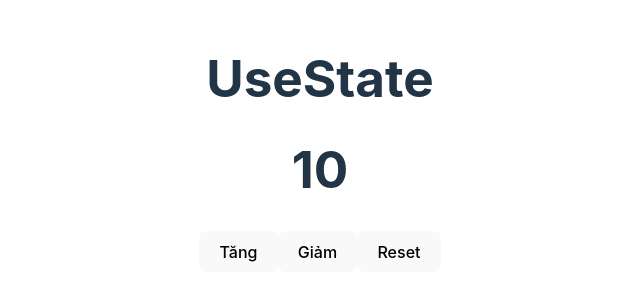
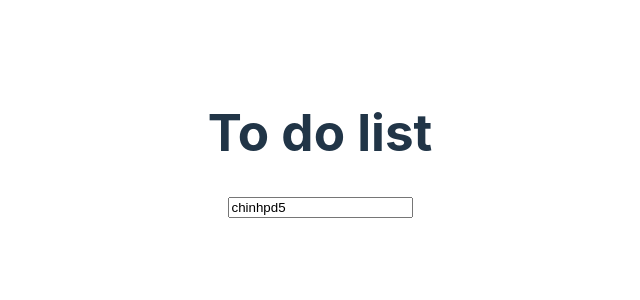
Before and after one commit to chinhpd5/WEB502_SP25, a React (Vite) app in the folder wd19321/: page / in a window 1280 px wide. Shown: the part 256-556 px from the top of the page, without its empty margins (320-960 px from the left). Built offline with nearby package versions, Linux system fonts and the light colour scheme.

Commit message:
two way binding

```diff
--- a/wd19321/src/App.tsx
+++ b/wd19321/src/App.tsx
@@ -1,13 +1,15 @@
 import "./App.css";
 // import MyComponent from "./components/MyComponent";
-import MyUseState from "./components/MyUseState";
+// import MyUseState from "./components/MyUseState";
+import ToDoList from "./components/ToDoList";
 
 function App() {
 
   return (
     <>
       {/* <MyComponent/> */}
-      <MyUseState/>
+      {/* <MyUseState/> */}
+      <ToDoList/>
     </>
   );
 }
--- a/wd19321/src/components/MyUseState.tsx
+++ b/wd19321/src/components/MyUseState.tsx
@@ -8,12 +8,12 @@ function MyUseState(){
     setCounter((prev: number)=>{
       return prev+1
     })
-    setCounter((prev: number)=>{
-      return prev+1
-    })
-    setCounter((prev: number)=>{
-      return prev+1
-    })
+    // setCounter((prev: number)=>{
+    //   return prev+1
+    // })
+    // setCounter((prev: number)=>{
+    //   return prev+1
+    // })
 
   }
 
--- /dev/null
+++ b/wd19321/src/components/ToDoList.tsx
@@ -0,0 +1,27 @@
+import { useState } from "react";
+
+function ToDoList(){
+  const [text,setText] = useState<string>('chinhpd5')
+
+  console.log(text);
+
+
+  return (
+    <>
+      <h1>To do list</h1>
+
+      <input
+        type="text"
+        onChange={
+          (e) => {
+            // console.log(e.target.value);
+            setText(e.target.value);
+          }
+        }
+        value={text}
+        />
+    </>
+  )
+}
+
+export default ToDoList;
```
